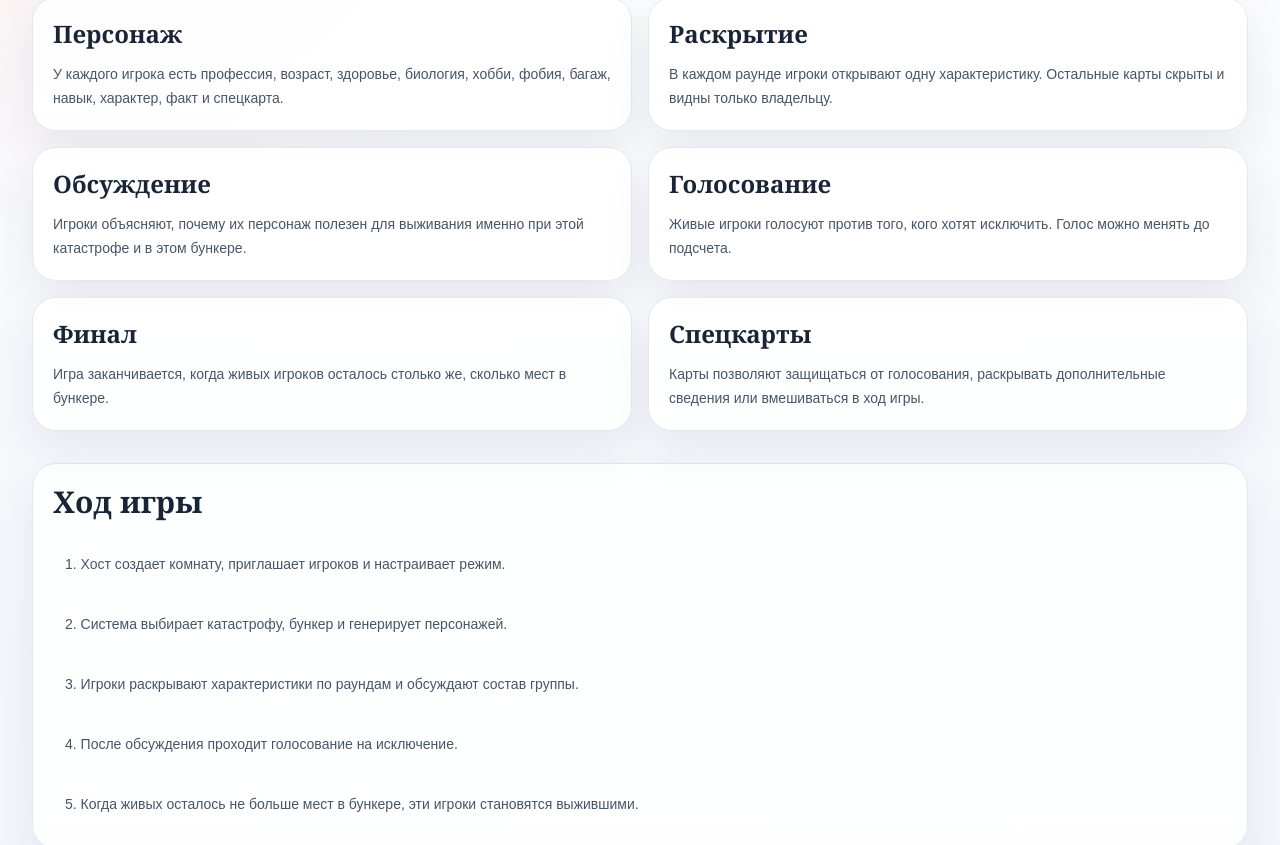
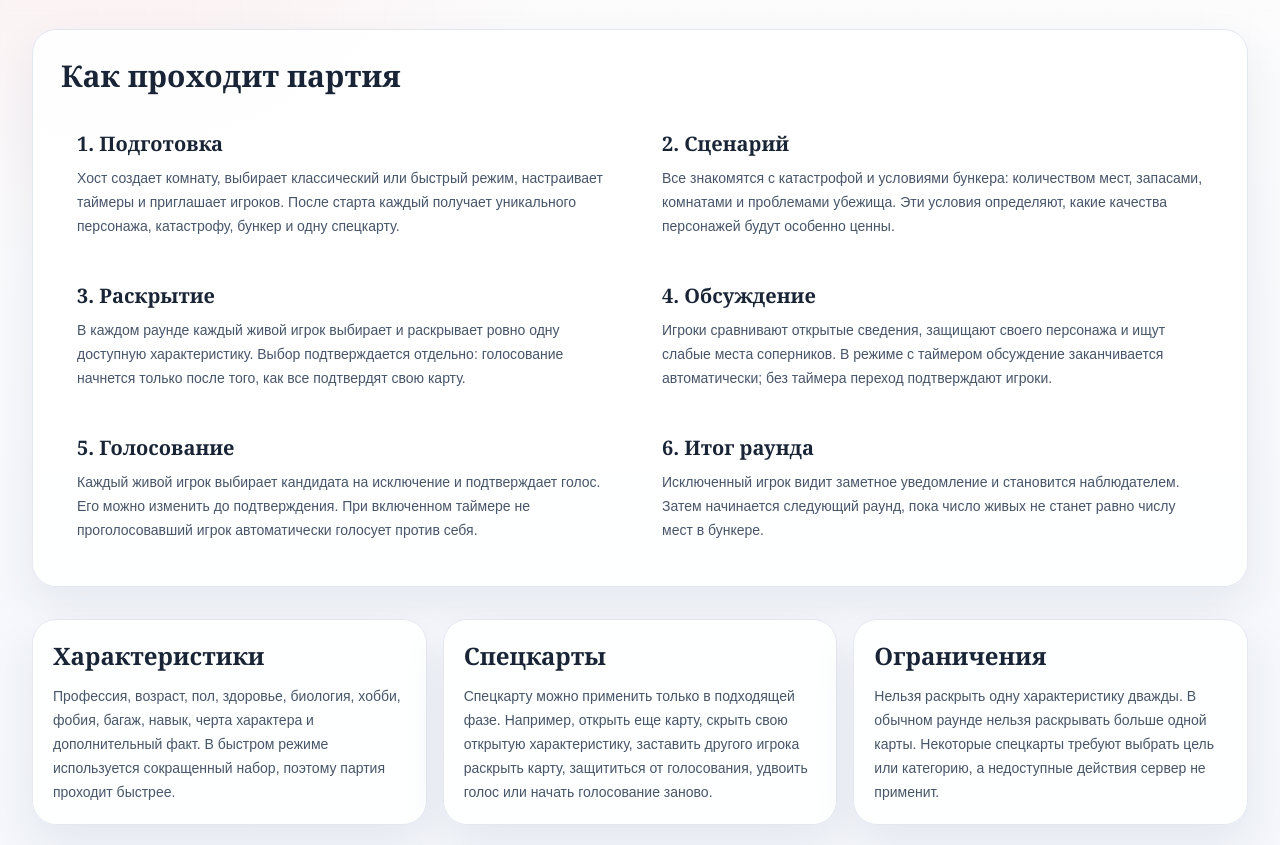
Before and after one commit to Iutin12/Project-Game, a Next.js app: page /rules/bunker in a window 1280 px wide. Shown: the part 321-1166 px from the top of the page. Built offline with nearby package versions, Linux system fonts and the light colour scheme.

Commit message:
Improve Alias interactions and Bunker rules

```diff
--- a/src/app/globals.css
+++ b/src/app/globals.css
@@ -93,11 +93,13 @@ p {
   100% {
     box-shadow: 0 0 0 rgba(239, 61, 61, 0);
     filter: brightness(1);
+    transform: translateY(0) scale(1);
   }
 
   50% {
     box-shadow: 0 0 0 5px rgba(239, 61, 61, 0.13), 0 10px 24px rgba(239, 61, 61, 0.12);
-    filter: brightness(1.035);
+    filter: brightness(1.07);
+    transform: translateY(-1px) scale(1.012);
   }
 }
 
--- a/src/app/rules/bunker/page.tsx
+++ b/src/app/rules/bunker/page.tsx
@@ -1,12 +1,18 @@
 import { AppShell } from "@/components/layout/AppShell";
 
-const roles = [
-  ["Персонаж", "У каждого игрока есть профессия, возраст, здоровье, биология, хобби, фобия, багаж, навык, характер, факт и спецкарта."],
-  ["Раскрытие", "В каждом раунде игроки открывают одну характеристику. Остальные карты скрыты и видны только владельцу."],
-  ["Обсуждение", "Игроки объясняют, почему их персонаж полезен для выживания именно при этой катастрофе и в этом бункере."],
-  ["Голосование", "Живые игроки голосуют против того, кого хотят исключить. Голос можно менять до подсчета."],
-  ["Финал", "Игра заканчивается, когда живых игроков осталось столько же, сколько мест в бункере."],
-  ["Спецкарты", "Карты позволяют защищаться от голосования, раскрывать дополнительные сведения или вмешиваться в ход игры."]
+const stages = [
+  ["1. Подготовка", "Хост создает комнату, выбирает классический или быстрый режим, настраивает таймеры и приглашает игроков. После старта каждый получает уникального персонажа, катастрофу, бункер и одну спецкарту."],
+  ["2. Сценарий", "Все знакомятся с катастрофой и условиями бункера: количеством мест, запасами, комнатами и проблемами убежища. Эти условия определяют, какие качества персонажей будут особенно ценны."],
+  ["3. Раскрытие", "В каждом раунде каждый живой игрок выбирает и раскрывает ровно одну доступную характеристику. Выбор подтверждается отдельно: голосование начнется только после того, как все подтвердят свою карту."],
+  ["4. Обсуждение", "Игроки сравнивают открытые сведения, защищают своего персонажа и ищут слабые места соперников. В режиме с таймером обсуждение заканчивается автоматически; без таймера переход подтверждают игроки."],
+  ["5. Голосование", "Каждый живой игрок выбирает кандидата на исключение и подтверждает голос. Его можно изменить до подтверждения. При включенном таймере не проголосовавший игрок автоматически голосует против себя."],
+  ["6. Итог раунда", "Исключенный игрок видит заметное уведомление и становится наблюдателем. Затем начинается следующий раунд, пока число живых не станет равно числу мест в бункере."],
+];
+
+const cards = [
+  ["Характеристики", "Профессия, возраст, пол, здоровье, биология, хобби, фобия, багаж, навык, черта характера и дополнительный факт. В быстром режиме используется сокращенный набор, поэтому партия проходит быстрее."],
+  ["Спецкарты", "Спецкарту можно применить только в подходящей фазе. Например, открыть еще карту, скрыть свою открытую характеристику, заставить другого игрока раскрыть карту, защититься от голосования, удвоить голос или начать голосование заново."],
+  ["Ограничения", "Нельзя раскрыть одну характеристику дважды. В обычном раунде нельзя раскрывать больше одной карты. Некоторые спецкарты требуют выбрать цель или категорию, а недоступные действия сервер не применит."],
 ];
 
 export default function BunkerRulesPage() {
@@ -16,25 +22,38 @@ export default function BunkerRulesPage() {
         <p className="text-sm font-semibold uppercase tracking-[0.22em] text-ocean">Правила</p>
         <h1 className="mt-3 font-display text-4xl font-semibold text-ink sm:text-5xl">Бункер</h1>
         <p className="mt-4 max-w-3xl text-lg leading-8 text-slate-600">
-          Кратко: случилась катастрофа, мест в бункере меньше, чем людей. Раскрывайте карты персонажа, убеждайте группу и голосуйте, кто останется среди выживших.
+          Кратко: после катастрофы мест в убежище меньше, чем людей. У каждого игрока свой персонаж со скрытыми качествами. Раскрывайте карты, аргументируйте свою полезность и голосуйте, кто останется в бункере.
         </p>
-        <section className="mt-8 grid gap-4 lg:grid-cols-2">
-          {roles.map(([title, text]) => (
+
+        <section className="mt-8 rounded-[1.5rem] border border-line bg-white/90 p-5 shadow-soft sm:p-7">
+          <h2 className="font-display text-3xl font-semibold text-ink">Как проходит партия</h2>
+          <div className="mt-5 grid gap-3 lg:grid-cols-2">
+            {stages.map(([title, text]) => (
+              <section key={title} className="rounded-2xl bg-cloud/70 p-4">
+                <h3 className="font-display text-xl font-semibold text-ink">{title}</h3>
+                <p className="mt-2 text-sm leading-6 text-slate-600">{text}</p>
+              </section>
+            ))}
+          </div>
+        </section>
+
+        <section className="mt-8 grid gap-4 lg:grid-cols-3">
+          {cards.map(([title, text]) => (
             <section key={title} className="rounded-[1.5rem] border border-line bg-white/90 p-5 shadow-soft">
               <h2 className="font-display text-2xl font-semibold text-ink">{title}</h2>
               <p className="mt-3 text-sm leading-6 text-slate-600">{text}</p>
             </section>
           ))}
         </section>
-        <section className="mt-8 rounded-[1.5rem] border border-line bg-white/90 p-5 shadow-soft">
-          <h2 className="font-display text-3xl font-semibold text-ink">Ход игры</h2>
-          <ol className="mt-5 grid gap-3 text-sm leading-6 text-slate-600">
-            <li className="rounded-2xl bg-cloud/70 p-3">1. Хост создает комнату, приглашает игроков и настраивает режим.</li>
-            <li className="rounded-2xl bg-cloud/70 p-3">2. Система выбирает катастрофу, бункер и генерирует персонажей.</li>
-            <li className="rounded-2xl bg-cloud/70 p-3">3. Игроки раскрывают характеристики по раундам и обсуждают состав группы.</li>
-            <li className="rounded-2xl bg-cloud/70 p-3">4. После обсуждения проходит голосование на исключение.</li>
-            <li className="rounded-2xl bg-cloud/70 p-3">5. Когда живых осталось не больше мест в бункере, эти игроки становятся выжившими.</li>
-          </ol>
+
+        <section className="mt-8 rounded-[1.5rem] border border-coral/25 bg-coral/5 p-5 shadow-soft sm:p-7">
+          <h2 className="font-display text-3xl font-semibold text-ink">Важные договоренности</h2>
+          <ul className="mt-4 space-y-3 text-sm leading-6 text-slate-600">
+            <li>Не показывайте никому свои закрытые карты: это главная часть игры и повод для обсуждения.</li>
+            <li>Исключенный игрок больше не голосует, но может наблюдать за игрой и общаться в чате, если это разрешено правилами комнаты.</li>
+            <li>При равенстве голосов применяются правила, выбранные хостом: переголосование или иной вариант, указанный в настройках.</li>
+            <li>Победителями становятся все игроки, которые остались живы, когда число выживших совпало с числом мест в бункере.</li>
+          </ul>
         </section>
       </article>
     </AppShell>
```
Also changed, not shown: src/app/room/[code]/alias-room-client.tsx (+14 -3 lines).
